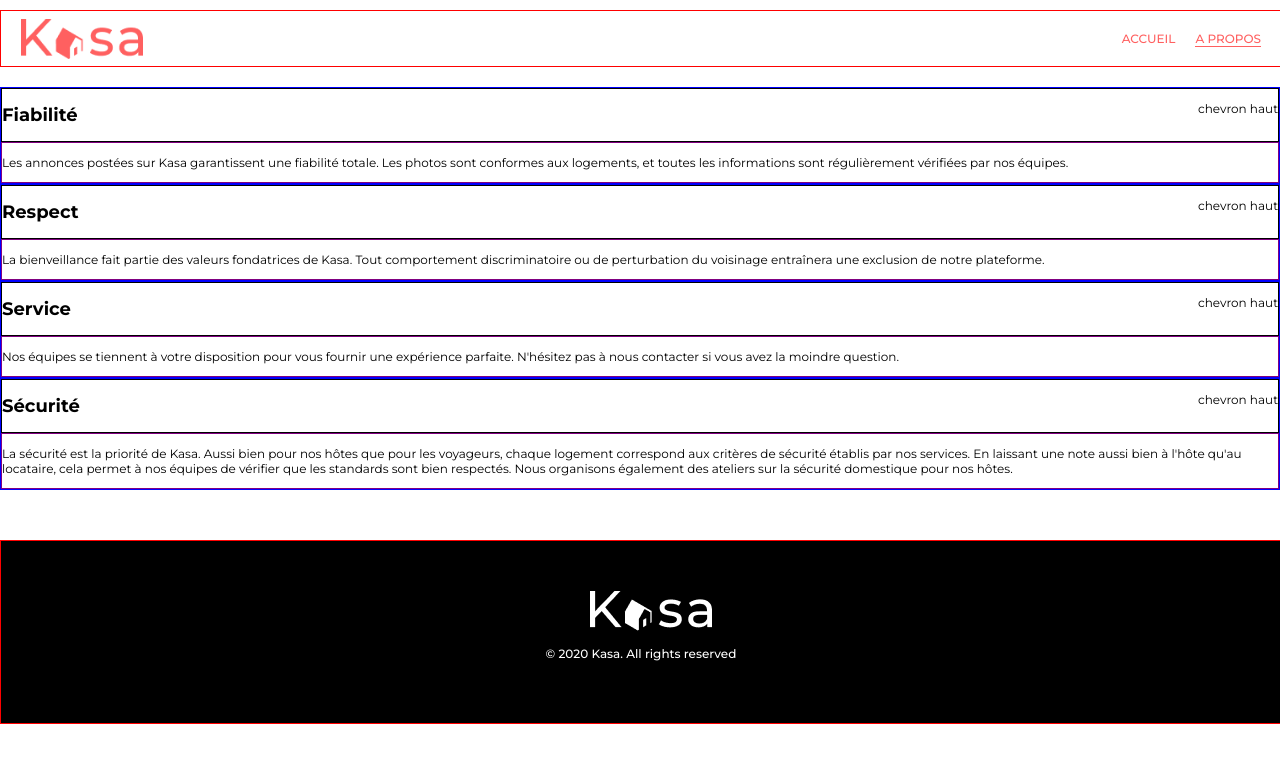
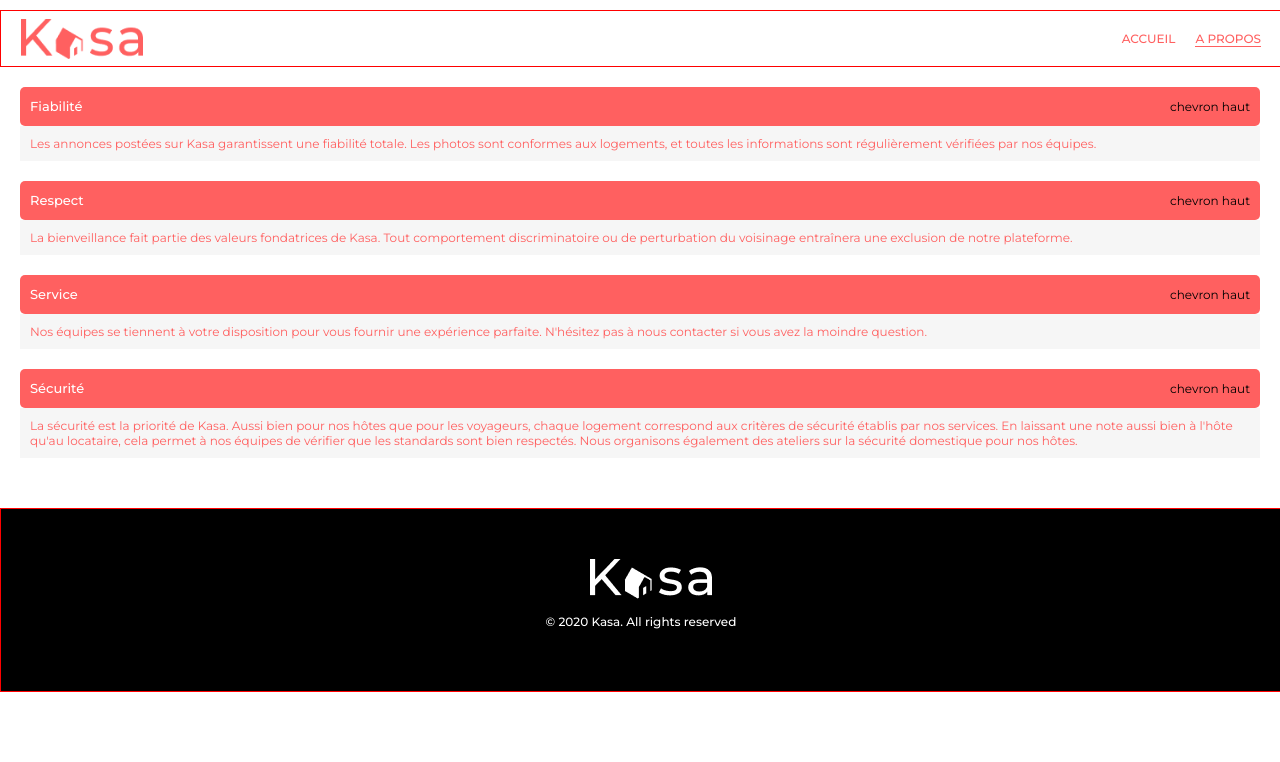
Before and after one commit to AurelieLescop/kasa, a React (Create React App) app: page /About in a window 1280 px wide. Shown: the top 762 px of the page. Built offline with nearby package versions, Linux system fonts and the light colour scheme.

Commit message:
css collapse page about

```diff
--- a/src/components/Collapse.js
+++ b/src/components/Collapse.js
@@ -29,11 +29,11 @@ function Collapse(props) {
       {/* {open && (
             <div className="toggle">{props.children}</div> */}
 
-            <div className="scrollingmenu">
+            <div className="menu">
             <h2>{props.label}</h2>
-      <p onClick={display} className="icon">{open? "chevron haut" : "chevron bas"}</p>
+      <p onClick={display} className="menu__scrolling">{open? "chevron haut" : "chevron bas"}</p>
       </div>
-      {open && <div className="toggle">{props.children}</div>}
+      {open && <div className="description">{props.children}</div>}
     </div>
   );
 }
--- a/src/css/collapse.css
+++ b/src/css/collapse.css
@@ -1,22 +1,33 @@
 .collapse {
-    border: 1px solid blue;
-    /* display: flex;
-    justify-content: space-between; */
+    /* border: 1px solid blue; */
+    margin : 20px;
+    /* background-color: black; */
 }
 
-/* article {
+.collapse h2 {
+    font-size: 13px;
+    color: #FFFFFF;
+    font-weight: 500;
+}
+
+.description p {
+    font-size: 12px;
+    color: #FF6060;
+    margin: 0;
+    background-color: #F6F6F6;
+    padding : 10px;
+    /* position: absolute; */
+
+}
+
+
+
+.menu {
+    /* border: 1px solid black; */
+    border-radius: 5px;
+    background-color: #FF6060;
     display: flex;
     justify-content: space-between;
-} */
-
-.toggle {
-    border: 1px solid purple;
-    /* display: flex;
-    justify-content: space-between; */
+    padding: 0 10px 0 10px;
+    /* position: absolute; */
 }
-
-.scrollingmenu {
-    border: 1px solid black;
-    display: flex;
-    justify-content: space-between;
-}
```
